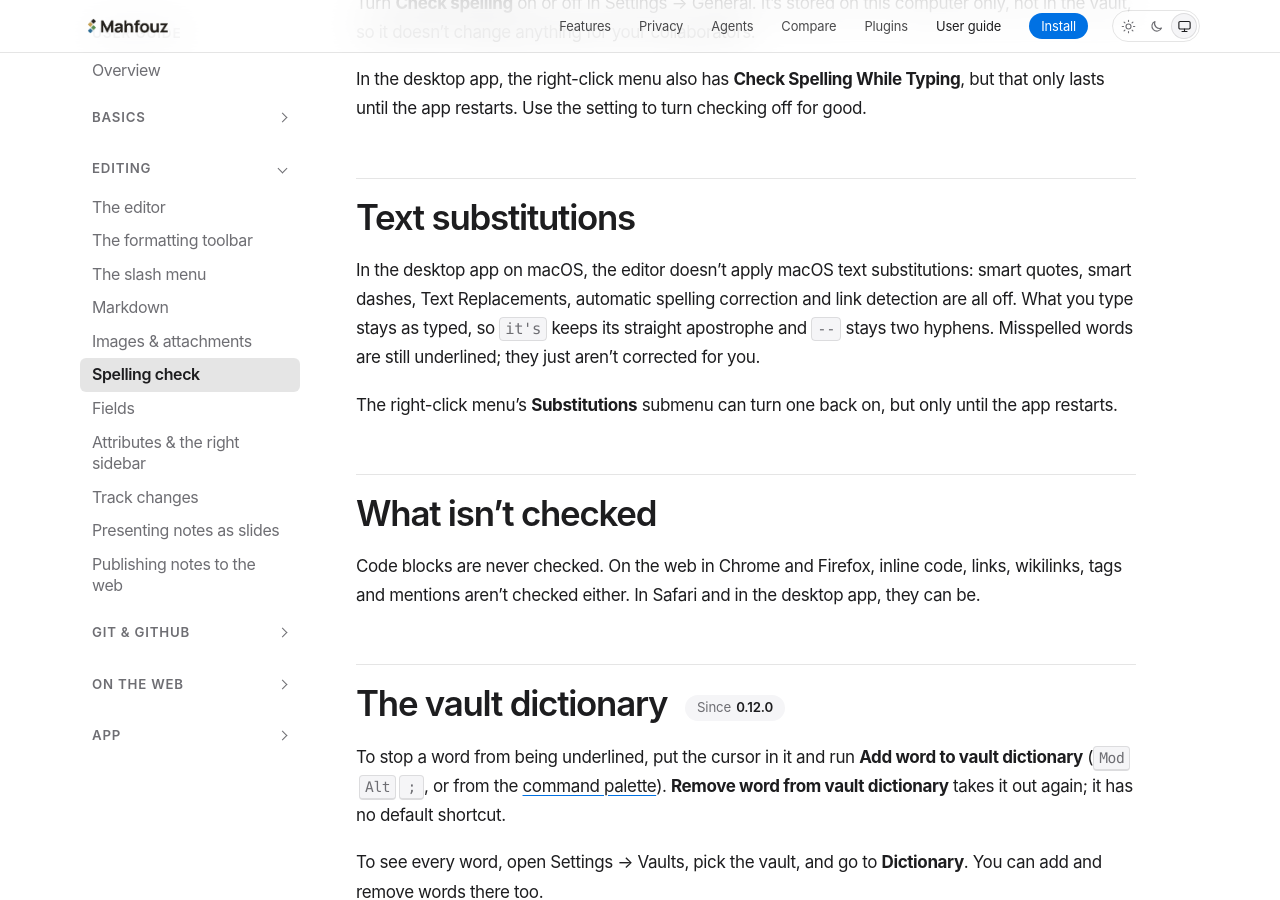
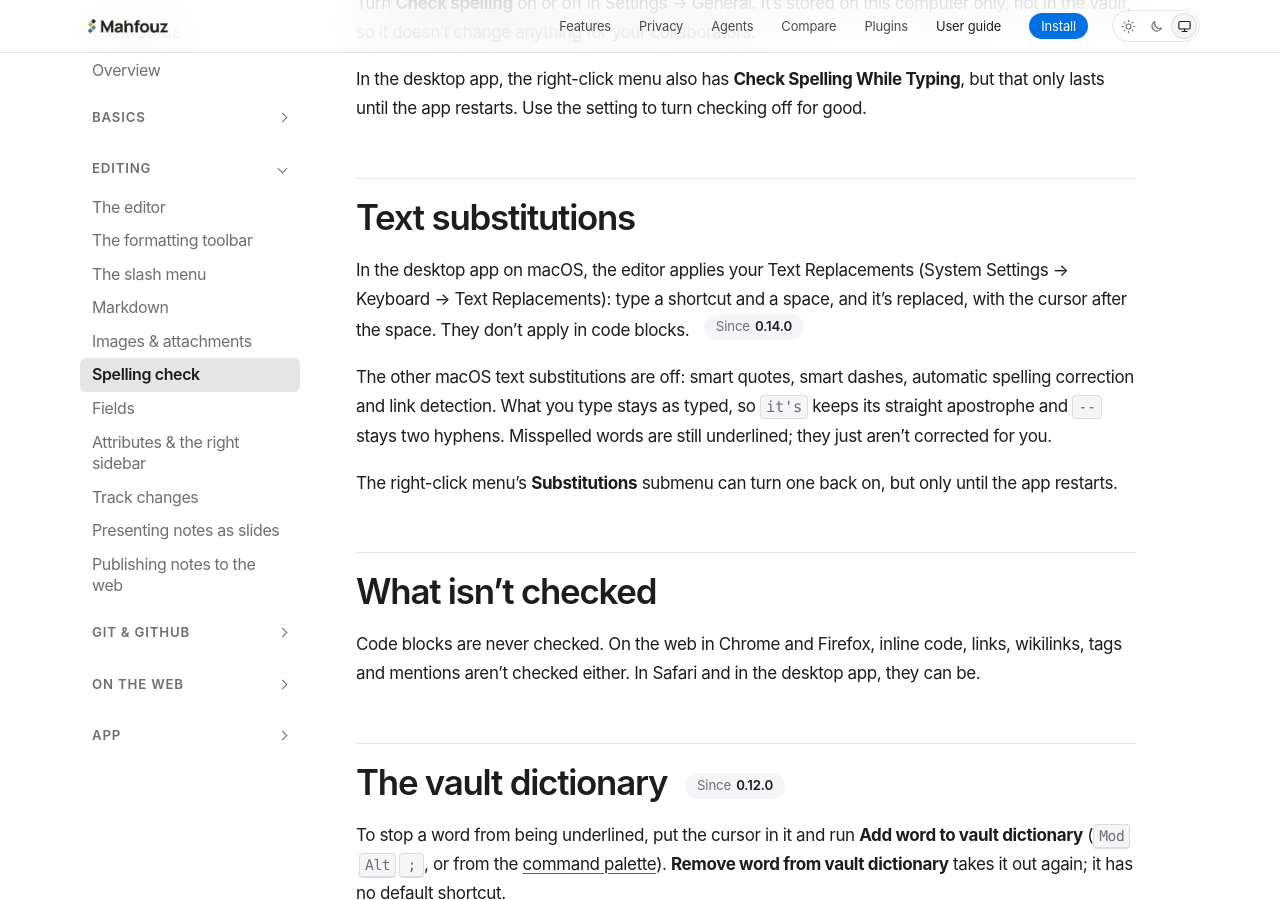
Before and after one commit to mahfouz-app/docs, a Jekyll site: the page built from guide/spelling.md, in a window 1280 px wide and 900 px high, scrolled down 712 px. Built offline with Jekyll 4.4.1, drawn with Linux system fonts in a browser that asks for light colours.

Commit message:
guide: Text Replacements apply in the macOS editor
Co-Authored-By: Claude Opus 5.5 <noreply@anthropic.com>

```diff
--- a/guide/spelling.md
+++ b/guide/spelling.md
@@ -34,9 +34,13 @@ turn checking off for good.
 
 ## Text substitutions
 
-In the desktop app on macOS, the editor doesn't apply macOS text
-substitutions: smart quotes, smart dashes, Text Replacements, automatic
-spelling correction and link detection are all off. What you type stays as
+In the desktop app on macOS, the editor applies your Text Replacements
+(System Settings → Keyboard → Text Replacements): type a shortcut and a
+space, and it's replaced, with the cursor after the space. They don't apply
+in code blocks. {% include since.html v="0.14.0" %}
+
+The other macOS text substitutions are off: smart quotes, smart dashes,
+automatic spelling correction and link detection. What you type stays as
 typed, so `it's` keeps its straight apostrophe and `--` stays two hyphens.
 Misspelled words are still underlined; they just aren't corrected for you.
 
```
Also changed, not shown: guide/editor.md (+4 -2 lines).
